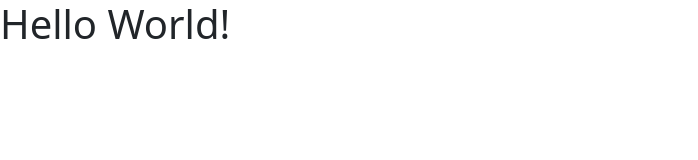
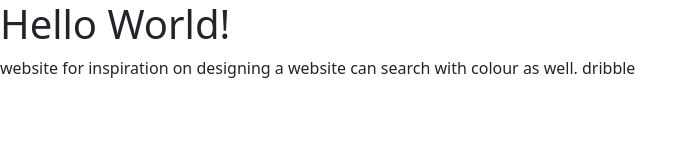
Before and after one commit to aaliaganie/Aalia_personal_site, a plain HTML site: page Bootsrap-installation/index.html in a window 1280 px wide. Shown: the whole page, without its empty margins (0-698 px from the left). Drawn offline with nearby package versions, Linux system fonts and the light colour scheme.

Commit message:
Bootstrap installation

```diff
--- a/Bootsrap-installation/index.html
+++ b/Bootsrap-installation/index.html
@@ -9,3 +9,8 @@
     <h1>Hello World!</h1>
 </body>
 </html>
+
+
+website for inspiration on designing a website
+can search with colour as well.
+dribble
```
